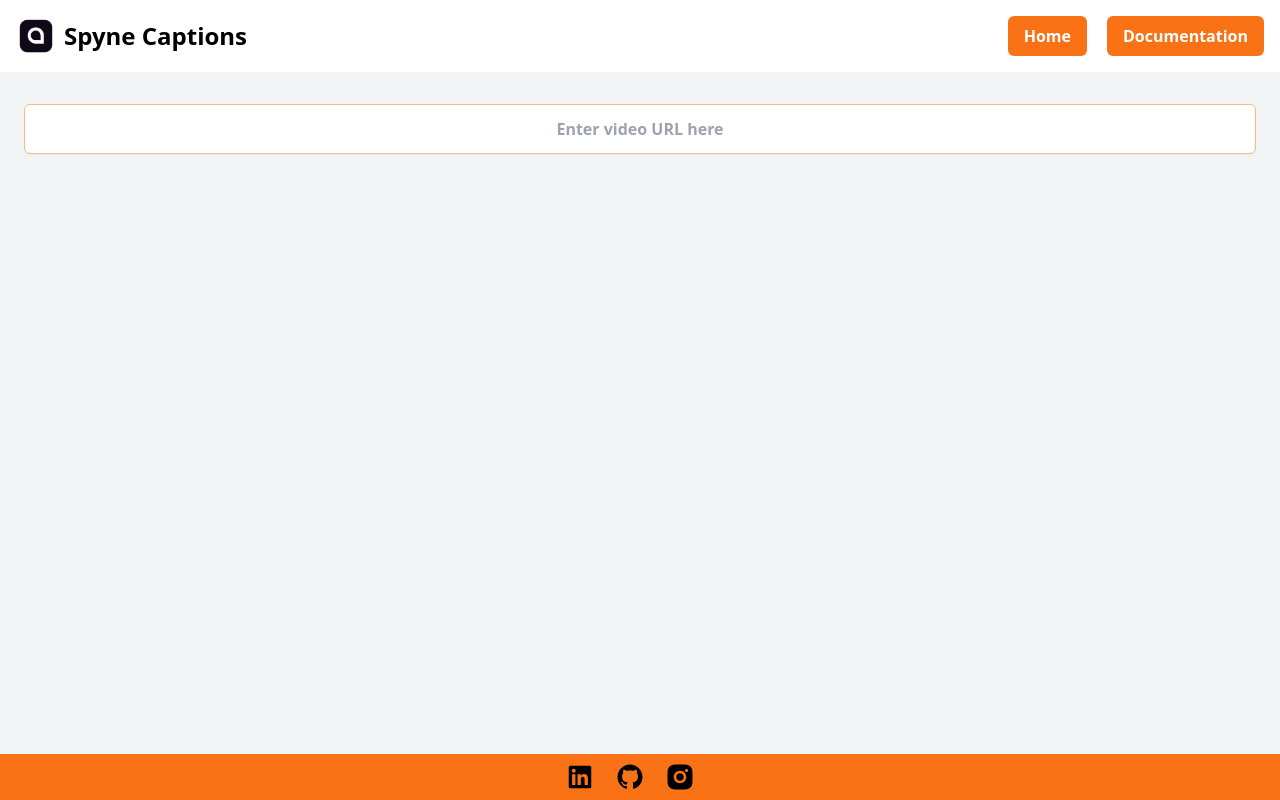
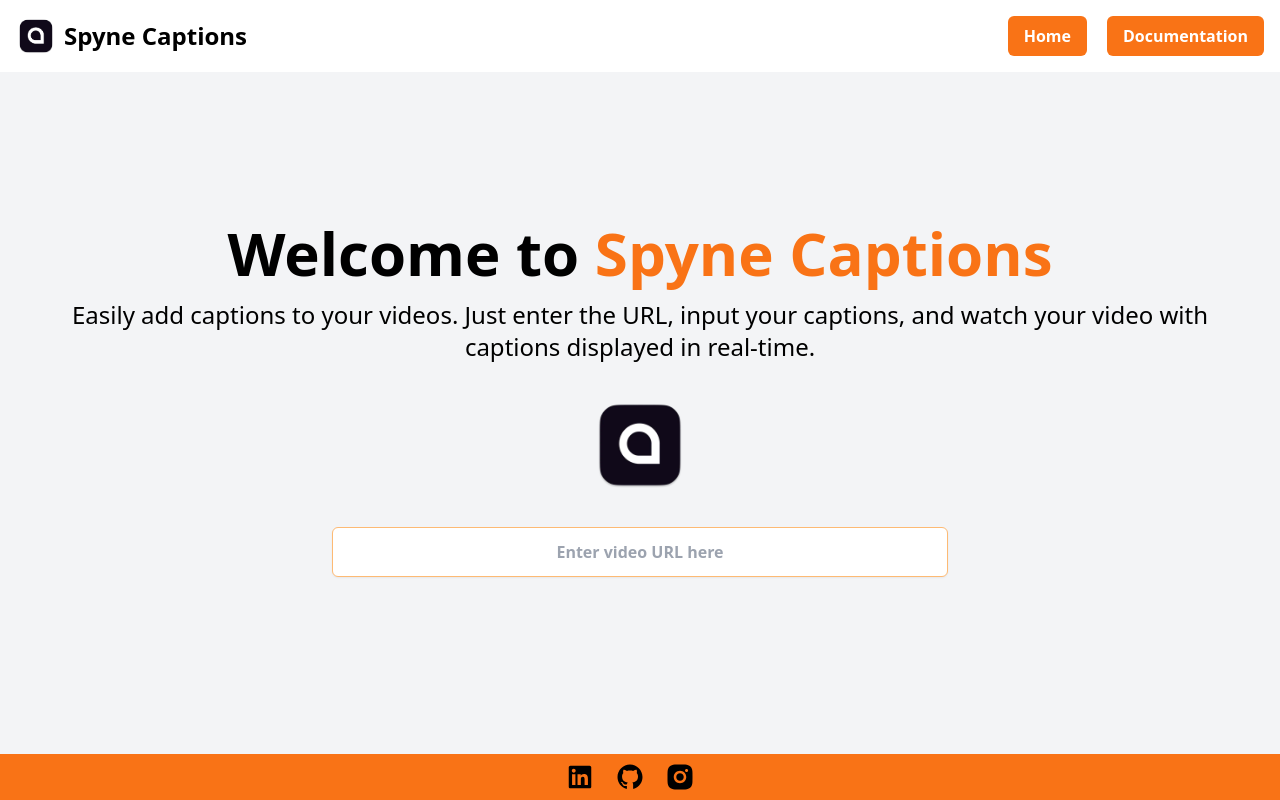
Before and after one commit to Nishant4coding/spyne, a React (Create React App) app: page /main in a window 1280 px wide. Built offline with nearby package versions, Linux system fonts and the light colour scheme.

Commit message:
adding main page ui

```diff
--- a/src/components/Main.jsx
+++ b/src/components/Main.jsx
@@ -2,20 +2,57 @@
 import VideoPlayer from './VideoPlayer';
 import CaptionInput from './CaptionInput';
 import { motion } from 'framer-motion';
+import logo from '../Assets/logo.png'
 
 function Main() {
   const [videoUrl, setVideoUrl] = useState('');
   const [captions, setCaptions] = useState([]);
 
   return (
-    <div className="bg-gray-100">
-      <div className="container mx-auto p-6">
+    <div className="bg-gray-100 min-h-screen flex flex-col justify-center items-center">
+      {!videoUrl && (
         <motion.div
-          className="mb-6"
-          initial={{ opacity: 0, y: -50 }}
-          animate={{ opacity: 1, y: 0 }}
+          className="text-center p-6"
+          initial={{ opacity: 0 }}
+          animate={{ opacity: 1 }}
           transition={{ duration: 0.5 }}
         >
+          <h1 className="text-4xl lg:text-6xl font-bold mb-4">
+            Welcome to <span className="text-orange-500">Spyne Captions</span>
+          </h1>
+          <p className="text-lg lg:text-2xl mb-8">
+            Easily add captions to your videos. Just enter the URL, input your captions, and watch your video with captions displayed in real-time.
+          </p>
+          <motion.div
+            initial={{ y: -50 }}
+            animate={{ y: 0 }}
+            transition={{ duration: 0.5 }}
+          >
+            <img src={logo} alt="logo" width={100} height={100} className="mx-auto mb-8" />
+          </motion.div>
+          <motion.div
+            initial={{ y: 50 }}
+            animate={{ y: 0 }}
+            transition={{ duration: 0.5 }}
+          >
+            <input
+              type="text"
+              className="w-full lg:w-1/2 p-3 border border-orange-300 rounded-md shadow-sm focus:outline-none focus:ring-2 focus:ring-orange-500 text-center font-bold"
+              placeholder="Enter video URL here"
+              value={videoUrl}
+              onChange={(e) => { setVideoUrl(e.target.value); setCaptions([]); }}
+            />
+          </motion.div>
+        </motion.div>
+      )}
+      {videoUrl && (
+        <motion.div
+          className="container mx-auto p-6"
+          initial={{ opacity: 0 }}
+          animate={{ opacity: 1 }}
+          transition={{ duration: 0.5 }}
+        >
+          <div className="mb-6">
             <input
               type="text"
               className="w-full mt-20 p-3 border border-orange-300 rounded-md shadow-sm focus:outline-none focus:ring-2 focus:ring-orange-500 text-center font-bold"
@@ -23,23 +60,17 @@
               value={videoUrl}
               onChange={(e) => { setVideoUrl(e.target.value); setCaptions([]); }}
             />
-        </motion.div>
-        {videoUrl && (
-          <motion.div
-            className="flex flex-col lg:flex-row gap-10"
-            initial={{ opacity: 0 }}
-            animate={{ opacity: 1 }}
-            transition={{ duration: 0.5 }}
-          >
+          </div>
+          <div className="flex flex-col lg:flex-row gap-10">
             <div className="w-full lg:w-1/2">
               <VideoPlayer videoUrl={videoUrl} captions={captions} />
             </div>
             <div className="w-full lg:w-1/2">
               <CaptionInput captions={captions} setCaptions={setCaptions} />
             </div>
+          </div>
         </motion.div>
       )}
-      </div>
     </div>
   );
 }
```
Lines whose indentation alone changed are shown as unchanged.
